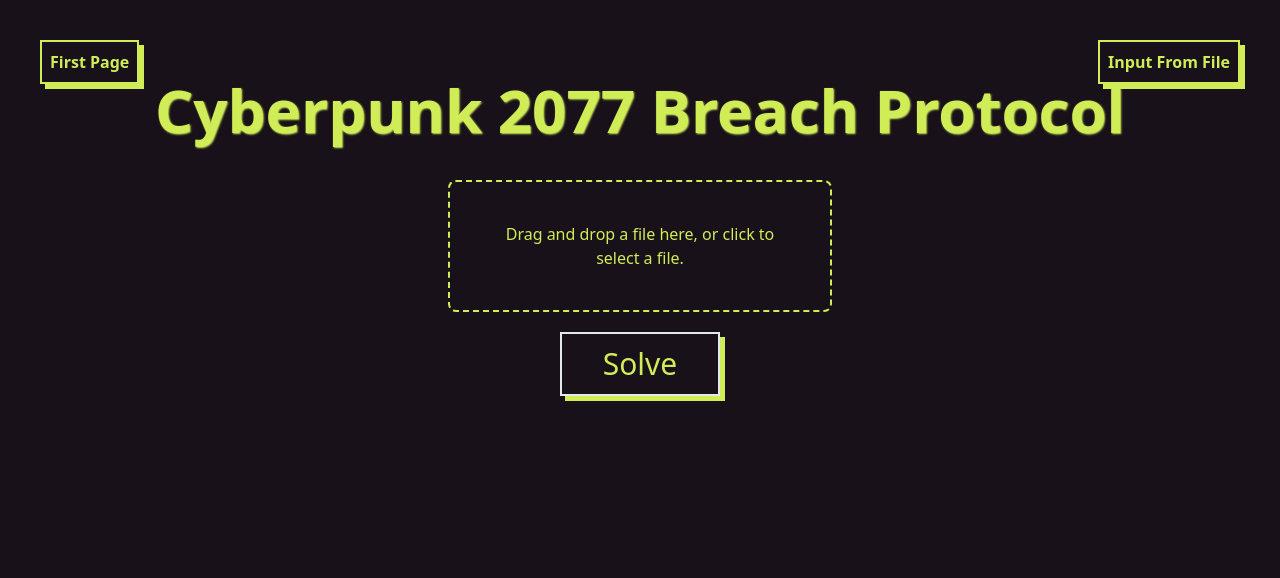
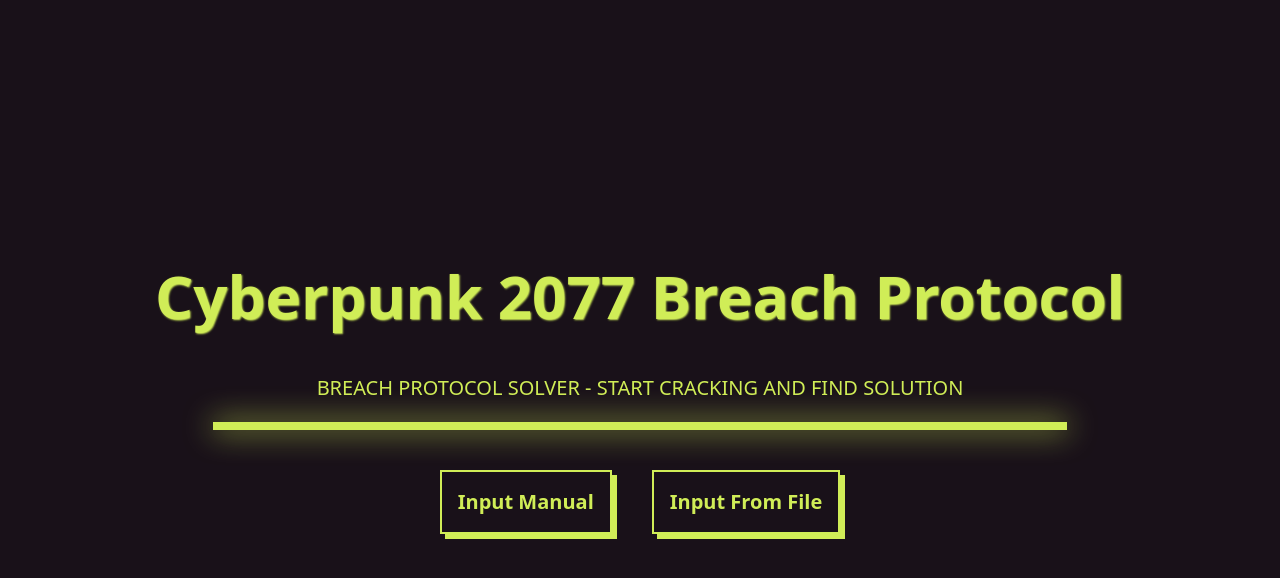
Before and after one commit to Benardo07/Tucil1_13522055, a React (Create React App) app in the folder src/frontend/: page / in a window 1280 px wide. Shown: the top 578 px of the page. Built offline with nearby package versions, Linux system fonts and the light colour scheme.

Commit message:
add : add router

```diff
--- a/src/frontend/src/App.js
+++ b/src/frontend/src/App.js
@@ -1,16 +1,18 @@
-import React, { useEffect, useState } from 'react'
+import React from 'react'
+import { BrowserRouter as Router, Route, Routes } from 'react-router-dom';
 import Firstpage from './components/firstpage'
 import Manual from './components/manual'
 import File from './components/file'
 function App() {
 
-  const [backendData, setBackendData] = useState([{}])
-
-
   return (
-    <div>
-      <File/>
-    </div>
+    <Router>
+      <Routes>
+        <Route path="/" element={<Firstpage />} />
+        <Route path="/manual" element={<Manual />} />
+        <Route path="/file-upload" element={<File />} />
+      </Routes>
+    </Router>
   )
 }
 
```
